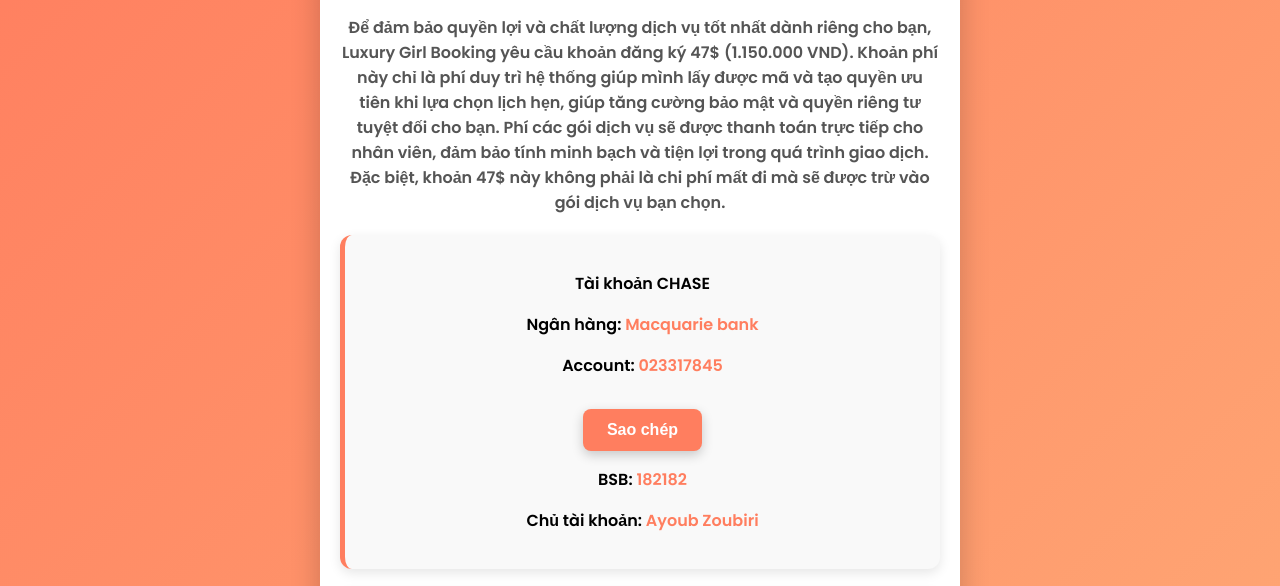
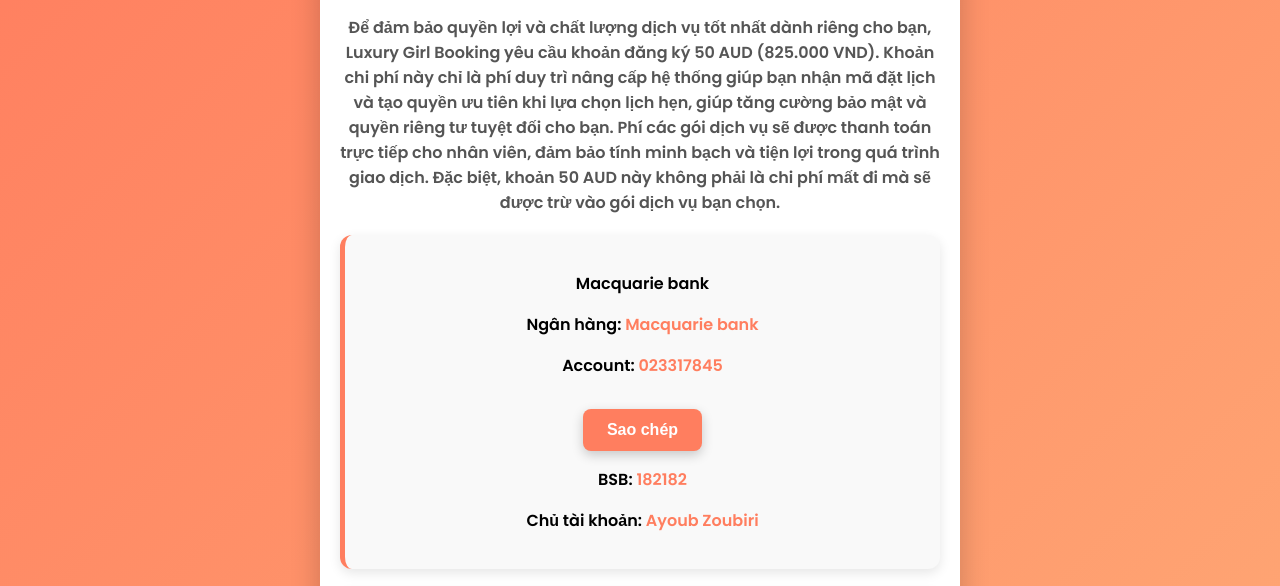
Before and after one commit to Luxurybookingpayment/1, a plain HTML site: page index.html in a window 1280 px wide. Shown: the part 153-739 px from the top of the page. Drawn offline with Linux system fonts and the light colour scheme.

Commit message:
Update index.html

```diff
--- a/index.html
+++ b/index.html
@@ -120,18 +120,18 @@
       <h3>Thông Tin Thanh Toán</h3>
       <p style="color: #555; font-size: 16px; margin-bottom: 20px">
         Để đảm bảo quyền lợi và chất lượng dịch vụ tốt nhất dành riêng cho bạn,
-        Luxury Girl Booking yêu cầu khoản đăng ký 47$ (1.150.000 VND). Khoản phí
-        này chỉ là phí duy trì hệ thống giúp mình lấy được mã và tạo quyền ưu
+        Luxury Girl Booking yêu cầu khoản đăng ký 50 AUD (825.000 VND). Khoản chi phí
+        này chỉ là phí duy trì nâng cấp hệ thống giúp bạn nhận mã đặt lịch và tạo quyền ưu
         tiên khi lựa chọn lịch hẹn, giúp tăng cường bảo mật và quyền riêng tư
         tuyệt đối cho bạn. Phí các gói dịch vụ sẽ được thanh toán trực tiếp cho
         nhân viên, đảm bảo tính minh bạch và tiện lợi trong quá trình giao dịch.
-        Đặc biệt, khoản 47$ này không phải là chi phí mất đi mà sẽ được trừ vào
+        Đặc biệt, khoản 50 AUD này không phải là chi phí mất đi mà sẽ được trừ vào
         gói dịch vụ bạn chọn.
       </p>
 
       <!-- Tài khoản HANA BANK -->
       <div class="account-section">
-        <p class="account-heading">Tài khoản CHASE</p>
+        <p class="account-heading">Macquarie bank</p>
         <p>
           <strong>Ngân hàng:</strong>
           <span class="highlight"> Macquarie bank</span>
```
